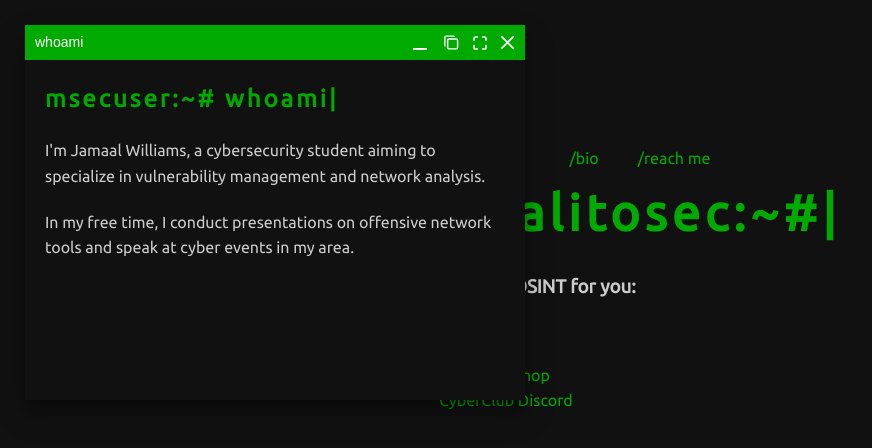
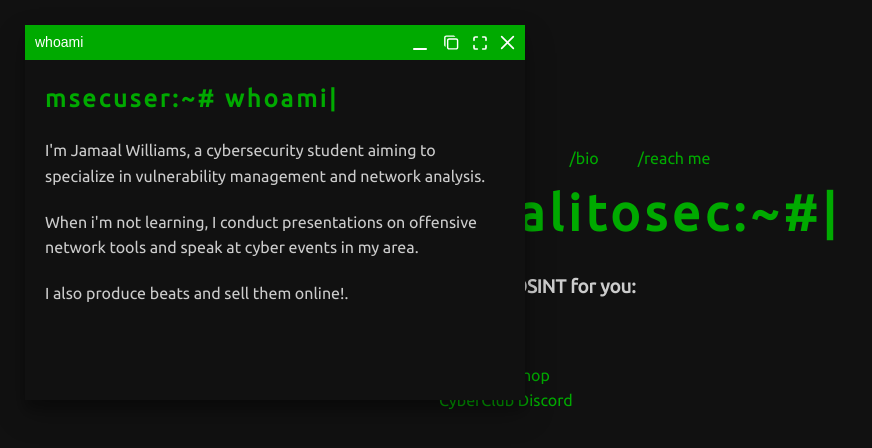
Before and after one commit to Maalito/Terminal-Themed-Personal-Website, a plain HTML site: page index.html in a window 1280 px wide. Both pictures are taken after a click on the item "/bio". Shown: the whole page, without its empty margins (0-872 px from the left). Drawn offline with Linux system fonts and the light colour scheme.

Commit message:
Update index.html

```diff
--- a/index.html
+++ b/index.html
@@ -57,7 +57,8 @@
         <div id="bio-content">
             <h2>msecuser:~# whoami<span class="cursor">|</span></h2>
             <p>I'm Jamaal Williams, a cybersecurity student aiming to specialize in vulnerability management and network analysis.</p>
-            <p>In my free time, I conduct presentations on offensive network tools and speak at cyber events in my area.</p>
+            <p>When i'm not learning, I conduct presentations on offensive network tools and speak at cyber events in my area.</p>
+            <p>I also produce beats and sell them online!.</p>
         </div>
 
         <div id="reach-content">
```
